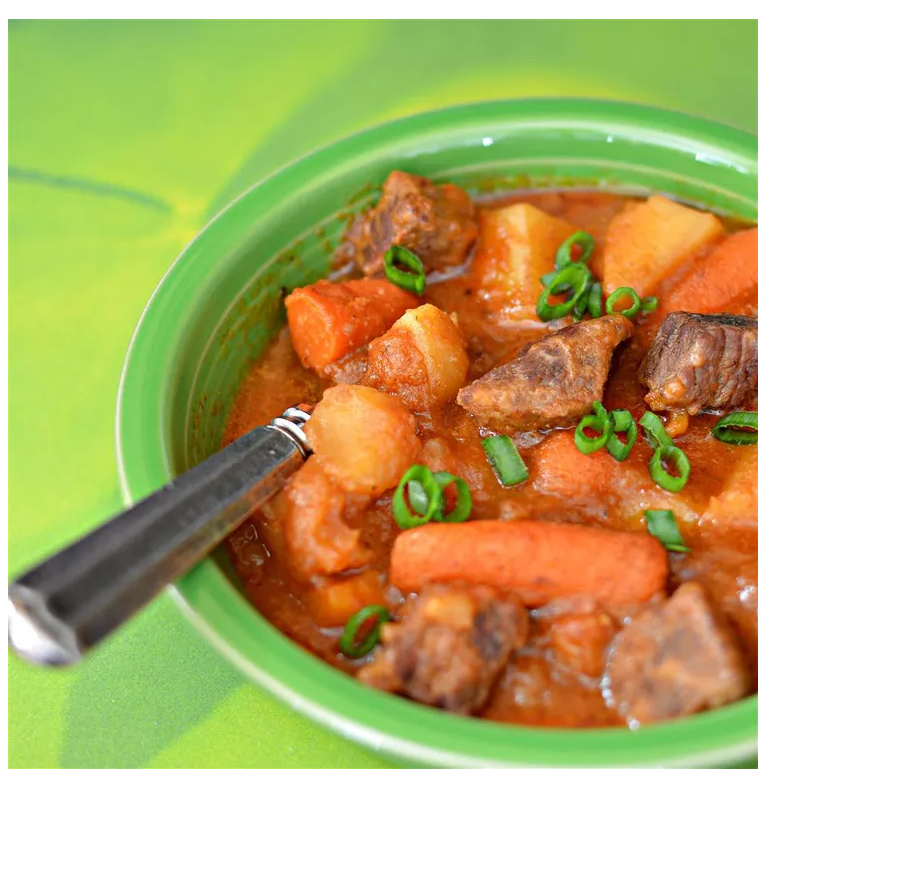
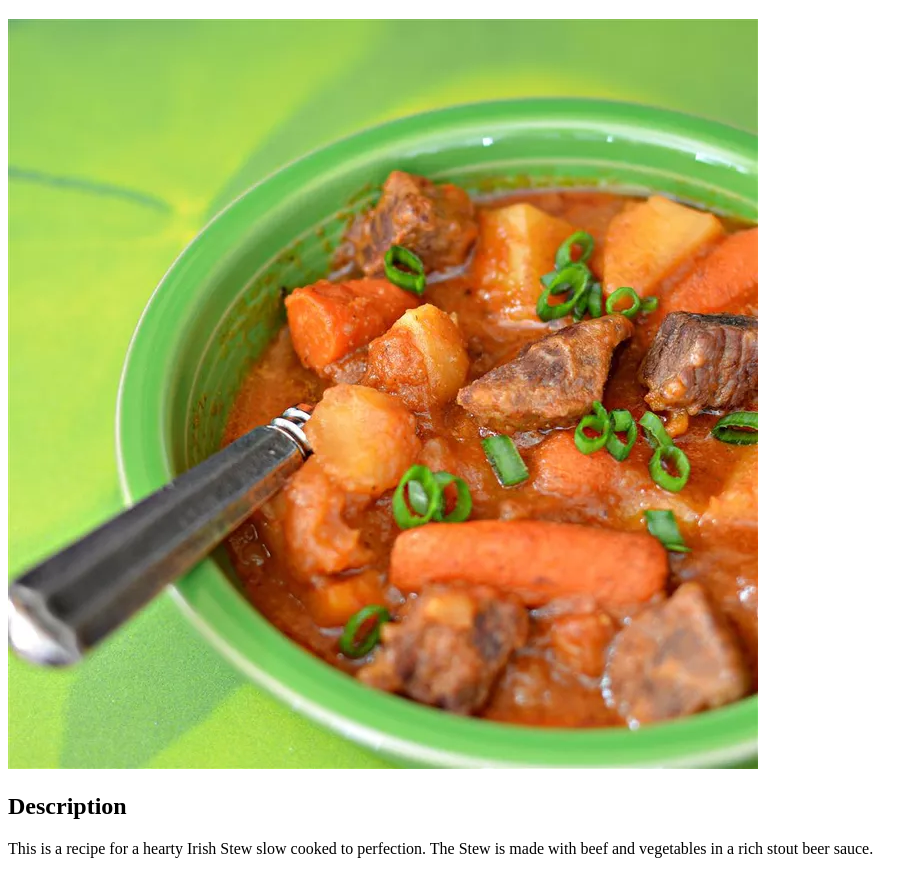
Before and after one commit to onkeld/odin-recipes, a plain HTML site: page recipes/irish_stew.html in a window 1280 px wide. Shown: the part 61-935 px from the top of the page, without its empty margins (0-924 px from the left). Before the commit the page ends 842 px from the top, so only its background shows below. Drawn offline with Linux system fonts and the light colour scheme.

Commit message:
Add a recipe description
Add a paragraph describing the recipe underneath the picture.

```diff
--- a/recipes/irish_stew.html
+++ b/recipes/irish_stew.html
@@ -9,5 +9,7 @@
   <body>
     <h1>Slow Cooker Irish Stew</h1>
     <img src="IrishStew.webp" alt="Picture of Irish Stew in a green bowl">
+    <h2>Description</h2>
+    <p>This is a recipe for a hearty Irish Stew slow cooked to perfection. The Stew is made with beef and vegetables in a rich stout beer sauce.</p>
   </body>
 </html>
```
